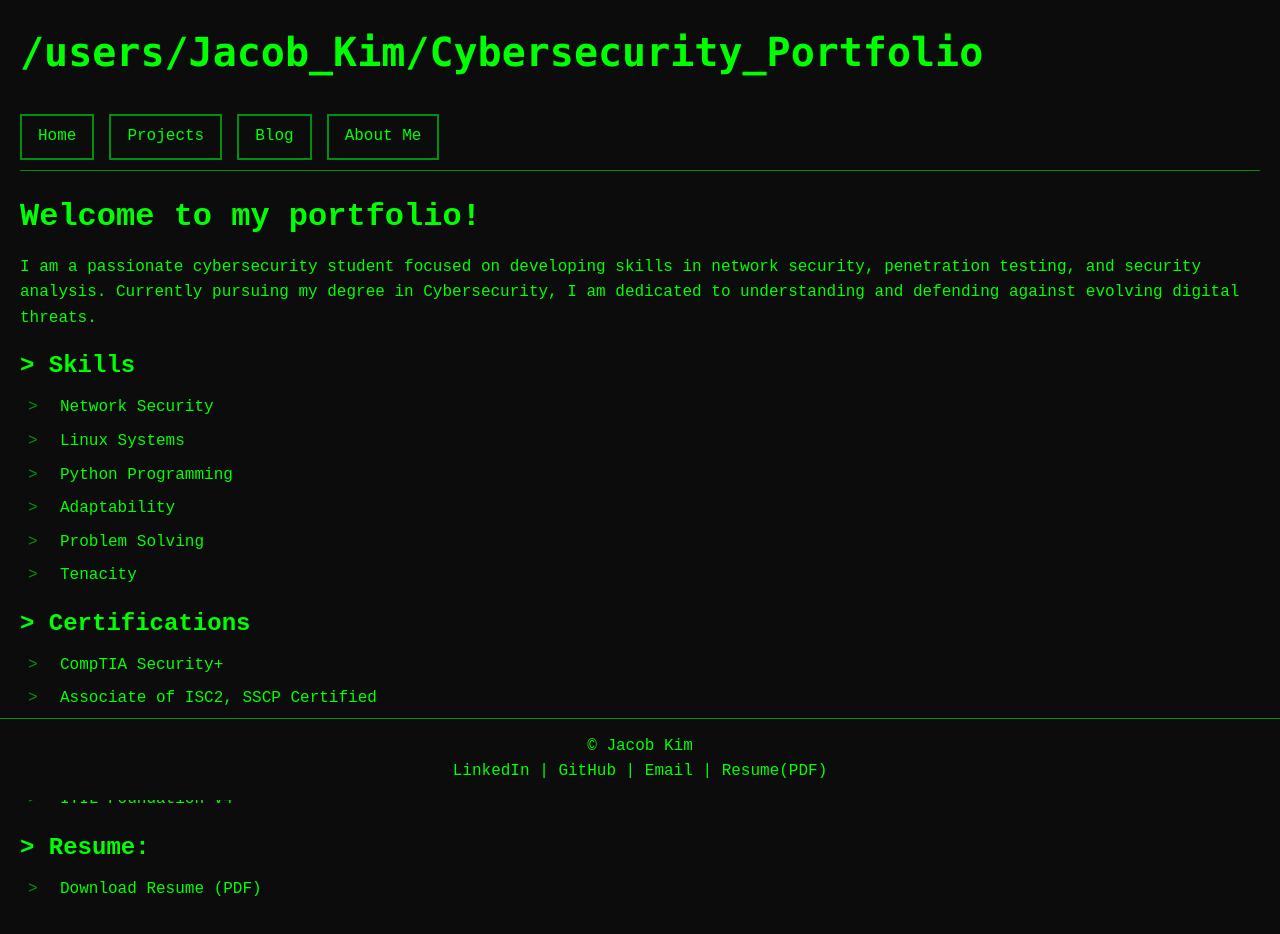
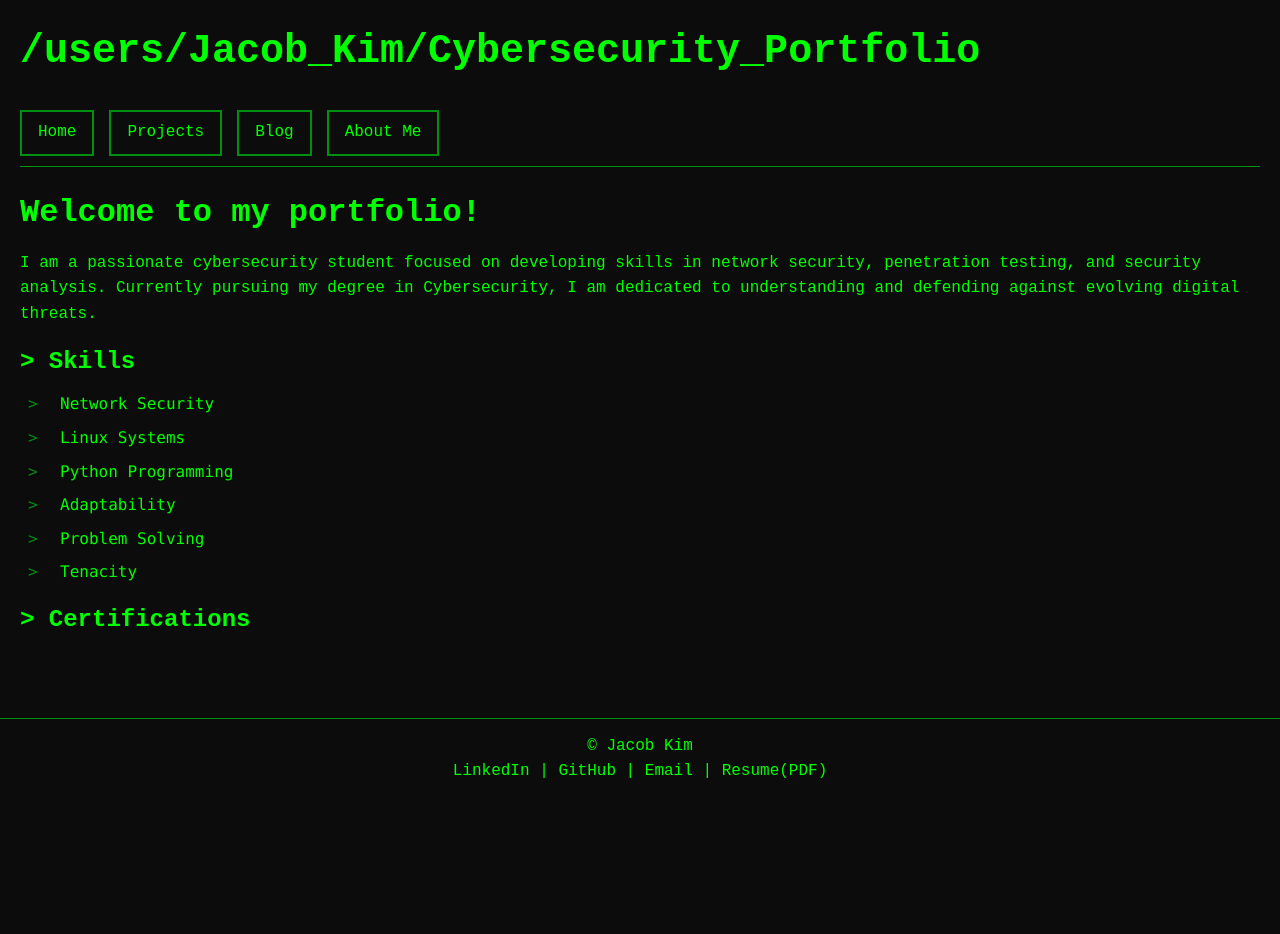
Before and after one commit to korekim/portfolio, a Next.js app: page / in a window 1280 px wide. Shown: the top 934 px of the page. After the commit the page ends 800 px from the top, so only its background shows below. Built offline with nearby package versions, Linux system fonts and the light colour scheme.

Commit message:
added animation for home page

```diff
--- a/app/layout.tsx
+++ b/app/layout.tsx
@@ -1,8 +1,6 @@
 import React from "react";
 import Link from "next/link";
 import "./globals.css";
-import Typewriter from "../components/typewriter";
-
 
 export default function RootLayout({
   children,
@@ -14,7 +12,7 @@ export default function RootLayout({
       <body>
         <header>
           <h1 className="header-text">
-            <Link href="/"><Typewriter text="/users/Jacob_Kim/Cybersecurity_Portfolio " /></Link>
+            <Link href="/">/users/Jacob_Kim/Cybersecurity_Portfolio</Link>
           </h1>
           <nav className="header-nav">
             <div className="nav-buttons">
--- a/app/page.tsx
+++ b/app/page.tsx
@@ -1,40 +1,56 @@
+import TerminalLog from "@/components/terminallog";
+import Typewriter from "@/components/typewriter";
 import React from "react";
 
 
 const Page = () => (
   <main>
-    <h2>Welcome to my portfolio!</h2>
+    <h2><Typewriter children={["Welcome to my portfolio!"]} speed={20} /></h2>
     <div className="bio">
       <p>
-        I am a passionate cybersecurity student focused on developing skills in network security, penetration testing, and security analysis. Currently pursuing my degree in Cybersecurity, I am dedicated to understanding and defending against evolving digital threats.
+        <Typewriter
+          children={["I am a passionate cybersecurity student focused on developing skills in network security, penetration testing, and security analysis. Currently pursuing my degree in Cybersecurity, I am dedicated to understanding and defending against evolving digital threats."]}
+          startDelay={1000}
+          speed={1}
+          />
       </p>
 
-      <h3>&gt; Skills</h3>
+      <h3><Typewriter children={["> Skills"]} startDelay={3000} speed={20}/></h3>
       <ul>
-        <li>Network Security</li>
-        <li>Linux Systems</li>
-        <li>Python Programming</li>
-        <li>Adaptability</li>
-        <li>Problem Solving</li>
-        <li>Tenacity</li>
+        <TerminalLog speed={200} startDelay={3500} lines={[
+          <li>Network Security</li>,
+          <li>Linux Systems</li>,
+          <li>Python Programming</li>,
+          <li>Adaptability</li>,
+          <li>Problem Solving</li>,
+          <li>Tenacity</li>,
+        ]}/>
       </ul>
 
-      <h3>&gt; Certifications</h3>
+      <h3>
+        <Typewriter children={["> Certifications"]} startDelay={5000} speed={20} />
+      </h3>
       <ul>
-        <li>CompTIA Security+</li>
-        <li>Associate of ISC2, SSCP Certified</li>
-        <li>CompTIA Network+</li>
-        <li>CompTIA A+</li>
-        <li>ITIL Foundation v4</li>
+        <TerminalLog speed={200} startDelay={5500} lines={[
+          <li>CompTIA Security+</li>,
+          <li>Associate of ISC2, SSCP Certified</li>,
+          <li>CompTIA Network+</li>,
+          <li>CompTIA A+</li>,
+          <li>ITIL Foundation v4</li>,
+        ]}/>
       </ul>
 
-      <h3>&gt; Resume:</h3>
+      <h3>
+        <Typewriter children={["> Resume:"]} startDelay={7000} speed={20} />
+      </h3>
       <ul>
-        <li>
-          <a href="./public/JakeResume.pdf" className="download-btn">
-            Download Resume (PDF)
-          </a>
-        </li>
+        <TerminalLog speed={200} startDelay={7500} lines={[
+          <li>
+        <a href="./public/JakeResume.pdf" className="download-btn">
+          Download Resume (PDF)
+        </a>
+          </li>,
+        ]}/>
       </ul>
       <br />
     </div>
--- a/components/terminallog.tsx
+++ b/components/terminallog.tsx
@@ -2,22 +2,28 @@
 import { useEffect, useState, ReactNode } from "react";
 
 type Props = {
-  lines: ReactNode[]; // instead of string[]
-  delay?: number;     // ms between lines
+    lines: ReactNode[];
+    speed?: number;      // ms between lines
+    startDelay?: number; // ms before first line
     className?: string;
 };
 
-export default function TerminalLog({ lines, delay = 500, className = "" }: Props) {
+export default function TerminalLog({
+    lines,
+    speed = 500,
+    startDelay = 0,
+    className = "",
+}: Props) {
     const [visibleCount, setVisibleCount] = useState(0);
 
     useEffect(() => {
         if (visibleCount < lines.length) {
             const timer = setTimeout(() => {
                 setVisibleCount(c => c + 1);
-      }, delay);
+            }, visibleCount === 0 ? startDelay : speed);
             return () => clearTimeout(timer);
         }
-  }, [visibleCount, lines.length, delay]);
+    }, [visibleCount, lines.length, speed, startDelay]);
 
     return (
         <div className={`font-mono whitespace-pre-wrap ${className}`}>
--- a/components/typewriter.tsx
+++ b/components/typewriter.tsx
@@ -1,52 +1,125 @@
+// components/Typewriter.tsx
 "use client";
-import { useEffect, useRef, useState } from "react";
+
+import React, { useEffect, useMemo, useRef, useState } from "react";
 
 type Props = {
-  text: string;
+  children: React.ReactNode | React.ReactNode[];
   speed?: number;
   startDelay?: number;
   className?: string;
+  cursor?: boolean;
+  rerunKey?: any;
 };
 
 export default function Typewriter({
-  text,
-  speed = 30,
-  startDelay = 200,
+  children,
+  speed = 25,
+  startDelay = 150,
   className = "",
+  cursor = true,
+  rerunKey,
 }: Props) {
-  const [out, setOut] = useState("");
+  const nodes = useMemo(() => React.Children.toArray(children), [children]);
+
+  const [idx, setIdx] = useState(0);
+  const [charCount, setCharCount] = useState(0);
+  const [started, setStarted] = useState(false); // NEW
   const [done, setDone] = useState(false);
-  const i = useRef(0);
+
+  const tickTimer = useRef<number | null>(null);
+  const startTimer = useRef<number | null>(null);
 
   const prefersReduced =
     typeof window !== "undefined" &&
     window.matchMedia?.("(prefers-reduced-motion: reduce)").matches;
 
+  // Reset state on change
   useEffect(() => {
-    setOut(""); setDone(false); i.current = 0;  // reset on text change
-    if (prefersReduced) { setOut(text); setDone(true); return; }
+    setIdx(0);
+    setCharCount(0);
+    setDone(false);
+    setStarted(false); // reset
+    if (tickTimer.current) window.clearTimeout(tickTimer.current);
+    if (startTimer.current) window.clearTimeout(startTimer.current);
+  }, [rerunKey, nodes]);
 
-    let tickTimer: number | undefined;
-    const start = window.setTimeout(() => {
-      const tick = () => {
-        i.current++;
-        setOut(text.slice(0, i.current));
-        if (i.current < text.length) {
-          tickTimer = window.setTimeout(tick, speed);
-        } else {
-          setDone(true);
-        }
+  useEffect(() => {
+    if (prefersReduced) {
+      setDone(true);
+      setStarted(false);
+      return;
+    }
+    if (done) return;
+
+    // Start delay only once at the beginning
+    if (!started && idx === 0 && charCount === 0) {
+      startTimer.current = window.setTimeout(() => {
+        setStarted(true); // cursor can show now
+        // kick off first tick cycle
+        setCharCount((c) => c);
+      }, startDelay) as unknown as number;
+      return () => {
+        if (startTimer.current) window.clearTimeout(startTimer.current);
       };
-      tick();
-    }, startDelay);
+    }
 
-    return () => { clearTimeout(start); if (tickTimer) clearTimeout(tickTimer); };
-  }, [text, speed, startDelay, prefersReduced]);
+    if (idx >= nodes.length) {
+      setDone(true);
+      return;
+    }
+
+    const current = nodes[idx];
+
+    if (typeof current === "string") {
+      if (charCount < current.length) {
+        tickTimer.current = window.setTimeout(() => {
+          setCharCount((c) => c + 1);
+        }, speed) as unknown as number;
+      } else {
+        setIdx((i) => i + 1);
+        setCharCount(0);
+      }
+      return () => {
+        if (tickTimer.current) window.clearTimeout(tickTimer.current);
+      };
+    }
+
+    // Non-string element: reveal atomically then advance
+    tickTimer.current = window.setTimeout(() => {
+      setIdx((i) => i + 1);
+      setCharCount(0);
+    }, speed) as unknown as number;
+
+    return () => {
+      if (tickTimer.current) window.clearTimeout(tickTimer.current);
+    };
+  }, [idx, charCount, nodes, speed, startDelay, done, started, prefersReduced]);
+
+  // Build output
+  const rendered = [];
+  for (let i = 0; i < idx; i++) {
+    rendered.push(<React.Fragment key={`full-${i}`}>{nodes[i]}</React.Fragment>);
+  }
+  if (!prefersReduced && !done && idx < nodes.length) {
+    const current = nodes[idx];
+    if (typeof current === "string") {
+      rendered.push(
+        <span key={`partial-${idx}`}>{current.slice(0, charCount)}</span>
+      );
+    }
+  } else if (prefersReduced) {
+    // render everything at once
+    for (let i = 0; i < nodes.length; i++) {
+      rendered.push(<React.Fragment key={`rm-${i}`}>{nodes[i]}</React.Fragment>);
+    }
+  }
 
   return (
-    <span className={`font-mono ${className}`}>
-      {out}
-      {!done && !prefersReduced && (
+    <span className={className}>
+      {rendered}
+      {/* Cursor shows only after delay has finished AND while not done */}
+      {started && !done && !prefersReduced && cursor && (
         <span className="inline-block w-[2px] h-[1em] bg-current align-baseline animate-pulse" />
       )}
     </span>
```
Lines whose indentation alone changed are shown as unchanged.
